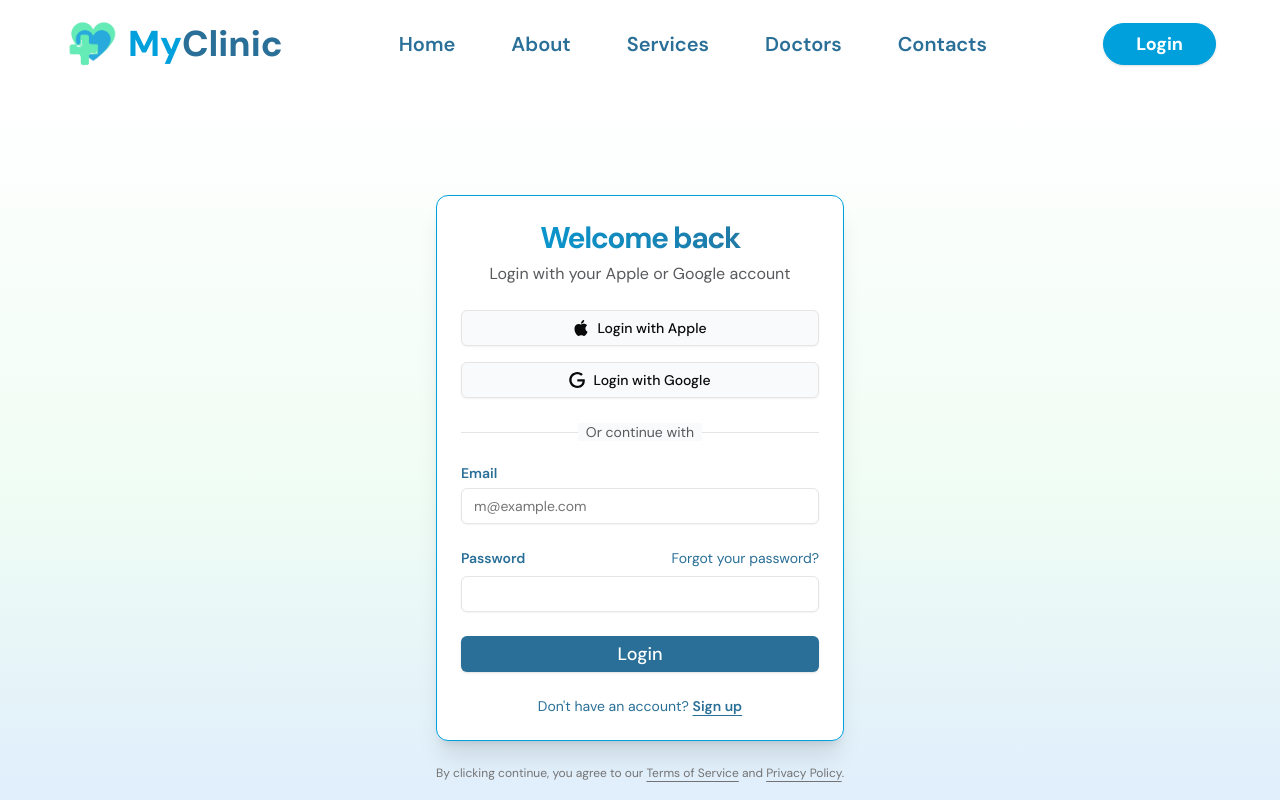
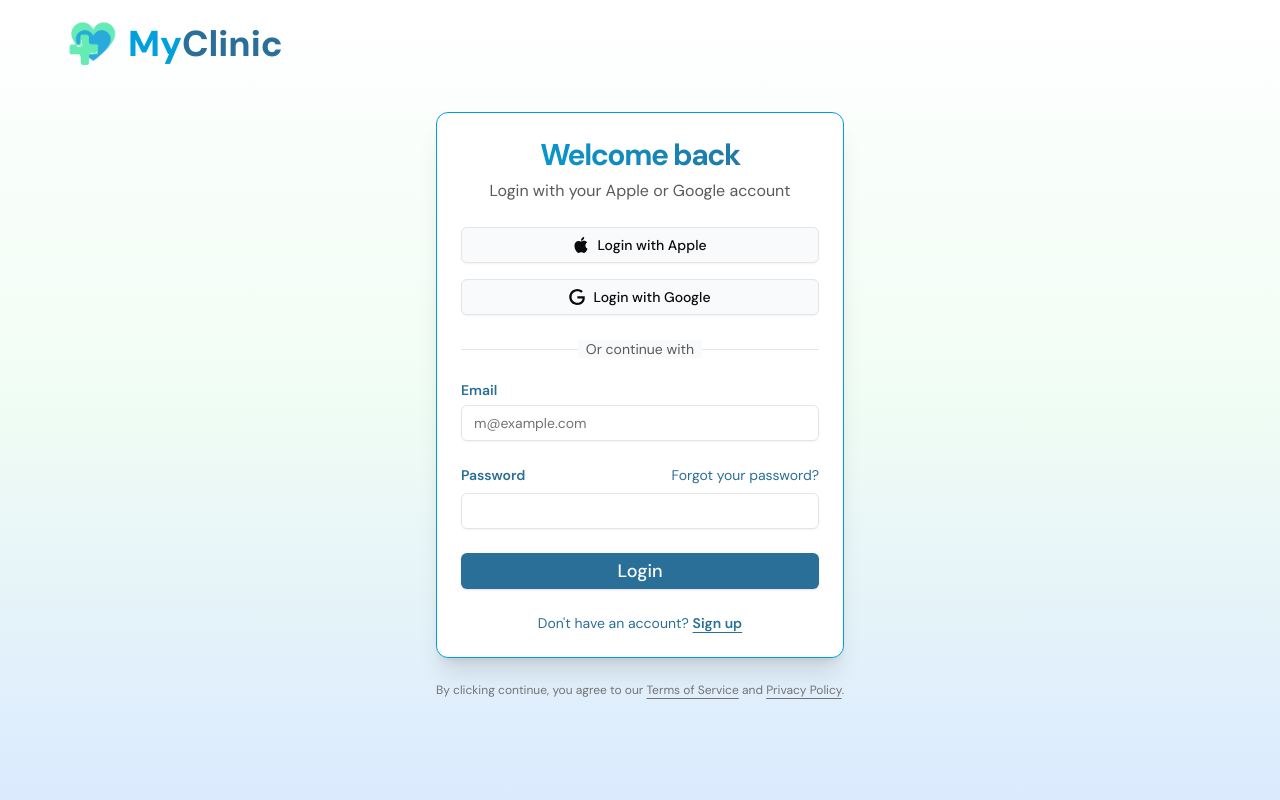
Before and after one commit to diegoddie/MyClinic, a Next.js app: page /login in a window 1280 px wide. Shown: the top 800 px of the page. Built offline with nearby package versions, Linux system fonts and the light colour scheme.

Commit message:
minor layout changes

```diff
--- a/app/layout.tsx
+++ b/app/layout.tsx
@@ -2,7 +2,6 @@ import type { Metadata } from "next";
 import { DM_Sans } from "next/font/google";
 import "./globals.css";
 import { Toaster } from "@/components/ui/toaster"
-import Navbar from "@/components/Navbar";
 import Footer from "@/components/Footer";
 
 const dmSans = DM_Sans({ subsets: ["latin"] });
@@ -23,7 +22,6 @@ export default function RootLayout({
         className={`${dmSans.className} antialiased`}
       >
         <div className="flex flex-col md:min-h-screen">
-          <Navbar />
           {children}
           <Footer />
         </div>
--- a/app/login/page.tsx
+++ b/app/login/page.tsx
@@ -1,10 +1,16 @@
+import Logo from "@/components/Logo";
 import LoginForm from "@/components/utils/LoginForm";
 
 export default async function Page() {
   return (
-    <div className="flex flex-col items-center justify-center p-8 md:p-10 min-h-screen bg-gradient-to-b from-white via-bgGreen to-bgBlue">
-      <div className="flex flex-col gap-6">
-        <LoginForm />
+    <div className="w-full min-h-screen bg-gradient-to-b from-white via-bgGreen to-bgBlue py-1 md:py-4 mx-auto px-3 md:px-10 lg:px-16">
+      <div className="">
+        <Logo />
+      </div>
+      <div className="flex flex-col items-center justify-center p-8 md:p-10 ">
+        <div className="flex flex-col gap-6">
+          <LoginForm />
+        </div>
       </div>
     </div>
   );
--- a/app/page.tsx
+++ b/app/page.tsx
@@ -3,11 +3,13 @@ import Achievements from "@/components/Achievements";
 import Contacts from "@/components/Contacts";
 import Doctors from "@/components/Doctors";
 import Hero from "@/components/Hero";
+import Navbar from "@/components/Navbar";
 import Services from "@/components/Services";
 
 export default function Home() {
   return (
     <>
+      <Navbar />
       <Hero />
       <Achievements />
       <About />
--- a/app/sign-up/page.tsx
+++ b/app/sign-up/page.tsx
@@ -1,10 +1,16 @@
+import Logo from "@/components/Logo";
 import RegistrationForm from "@/components/utils/RegistrationForm";
 
 export default async function Page() {
   return (
-    <div className="flex flex-col items-center justify-center p-8 md:p-10 min-h-screen bg-gradient-to-b from-white via-bgGreen to-bgBlue">
-      <div className="flex flex-col gap-6">
-        <RegistrationForm />
+    <div className="w-full min-h-screen bg-gradient-to-b from-white via-bgGreen to-bgBlue py-1 md:py-4 mx-auto px-3 md:px-10 lg:px-16">
+      <div className="">
+        <Logo />
+      </div>
+      <div className="flex flex-col items-center justify-center p-8 md:p-10">
+        <div className="flex flex-col gap-6">
+          <RegistrationForm />
+        </div>
       </div>
     </div>
   );
--- /dev/null
+++ b/components/Logo.tsx
@@ -0,0 +1,27 @@
+import Image from "next/image";
+import Link from "next/link";
+import React from "react";
+import MyClinicLogo from "@/public/MYClinic.png";
+
+function Logo() {
+  return (
+
+    <div className="flex items-center">
+      <Link href="/" className="flex items-center">
+        <Image
+          src={MyClinicLogo}
+          alt="MyClinic Logo"
+          className="w-12 h-12 md:w-14 md:h-14 2xl:w-16 2xl:h-16 mr-2 hover:opacity-80 transition-opacity duration-600 ease-in-out hover:scale-105"
+        />
+        <span className="text-3xl md:text-4xl font-extrabold text-secondary 2xl:text-5xl">
+          My
+        </span>
+        <span className="text-3xl md:text-4xl font-extrabold text-primary 2xl:text-5xl">
+          Clinic
+        </span>
+      </Link>
+    </div>
+  );
+}
+
+export default Logo;
--- a/components/Navbar.tsx
+++ b/components/Navbar.tsx
@@ -2,7 +2,6 @@
 
 import { useState } from "react";
 import Link from "next/link";
-import Image from "next/image";
 import { AlignJustify } from "lucide-react";
 import { Button } from "@/components/ui/button";
 import {
@@ -18,7 +17,7 @@ import {
   NavigationMenuList,
   navigationMenuTriggerStyle,
 } from "@/components/ui/navigation-menu";
-import Logo from "@/public/MYClinic.png";
+import Logo from "./Logo";
 
 const navItems = [
   { name: "Home", href: "/" },
@@ -35,22 +34,7 @@ export default function Navbar() {
     <nav className="sticky top-0 z-50 w-full bg-white py-1 md:py-4">
       <div className="mx-auto px-3 md:px-10 lg:px-16">
         <div className="flex items-center justify-between">
-          <div className="flex items-center">
-            <Link href="/" className="flex items-center">
-              <Image
-                src={Logo}
-                alt="MyClinic Logo"
-                className="w-12 h-12 md:w-14 md:h-14 2xl:w-16 2xl:h-16 mr-2 hover:opacity-80 transition-opacity duration-600 ease-in-out hover:scale-105"
-              />
-              <span className="text-3xl md:text-4xl font-extrabold text-secondary 2xl:text-5xl">
-                My
-              </span>
-              <span className="text-3xl md:text-4xl font-extrabold text-primary 2xl:text-5xl">
-                Clinic
-              </span>
-            </Link>
-          </div>
-
+          <Logo />
           <div className="hidden lg:block">
             <NavigationMenu>
               <NavigationMenuList className="space-x-4">
```
